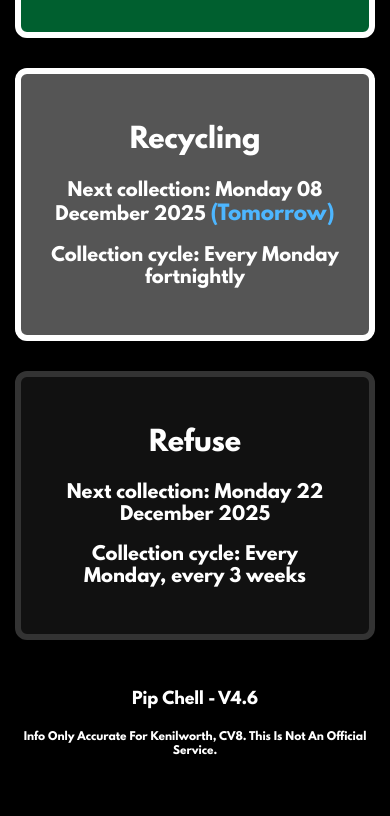
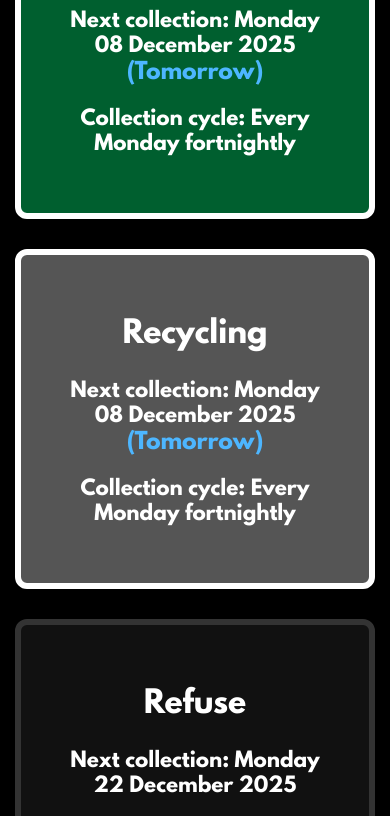
Before and after one commit to pipchell/kenilworth, a plain HTML site: page index.html in a window 390 px wide. Shown: the part 685-1501 px from the top of the page. Drawn offline with Linux system fonts and the light colour scheme.

Commit message:
Enhance styles and comments in index.html
Updated responsive styles for headings and footer. Improved comments for clarity.

```diff
--- a/index.html
+++ b/index.html
@@ -66,10 +66,10 @@ footer {
 
 @media screen and (max-width: 768px) {
     .wrapper { padding: 15px; }
-    h1 { font-size: 36px; }
-    .bin { padding: 28px; font-size: 18px; }
-    .today, .tomorrow { font-size: 20px; }
-    footer { font-size: 16px; }
+    h1 { font-size: 44px; }
+    .bin { padding: 36px; font-size: 20px; }
+    .today, .tomorrow { font-size: 22px; }
+    footer { font-size: 20px; }
 }
 </style>
 </head>
@@ -106,17 +106,16 @@ function addDays(date, days) {
     return d;
 }
 
-// Override some dates for holidays
+// Override some dates for holidays/off-days
 const overrides = {
-    food: ["2025-12-30"],  // Food waste on Tue 30/12/25 instead of Mon
-    recycling: ["2026-01-06"] // Recycling on Tue 06/01/26
+    food: ["2025-12-30"],     // Food waste Tue 30/12/25
+    recycling: ["2026-01-06"] // Recycling Tue 06/01/26
 };
 
 function nextCycle(start, cycleDays, today, type) {
     let d = new Date(start);
     while (d < today) d = addDays(d, cycleDays);
 
-    // Check for overrides
     if (overrides[type]) {
         for (let o of overrides[type]) {
             const overrideDate = new Date(o);
```
